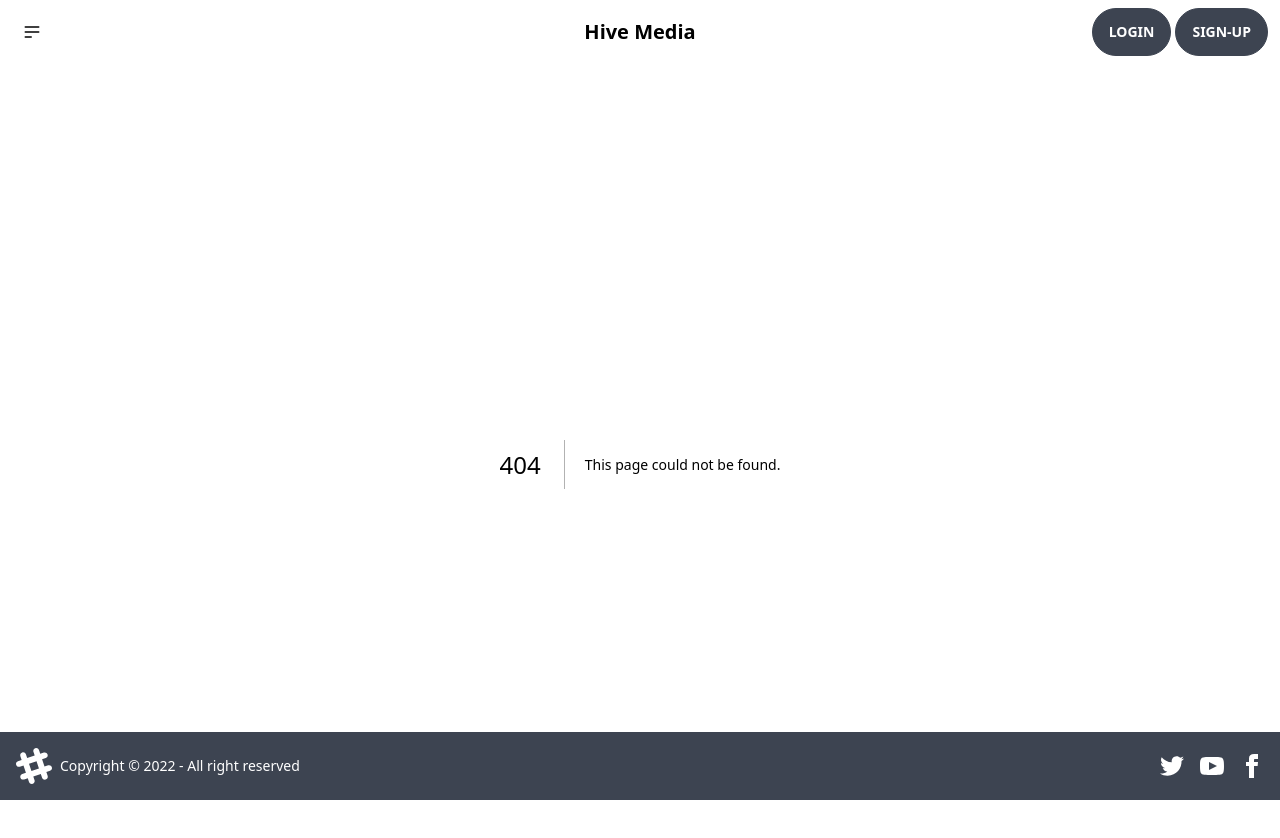
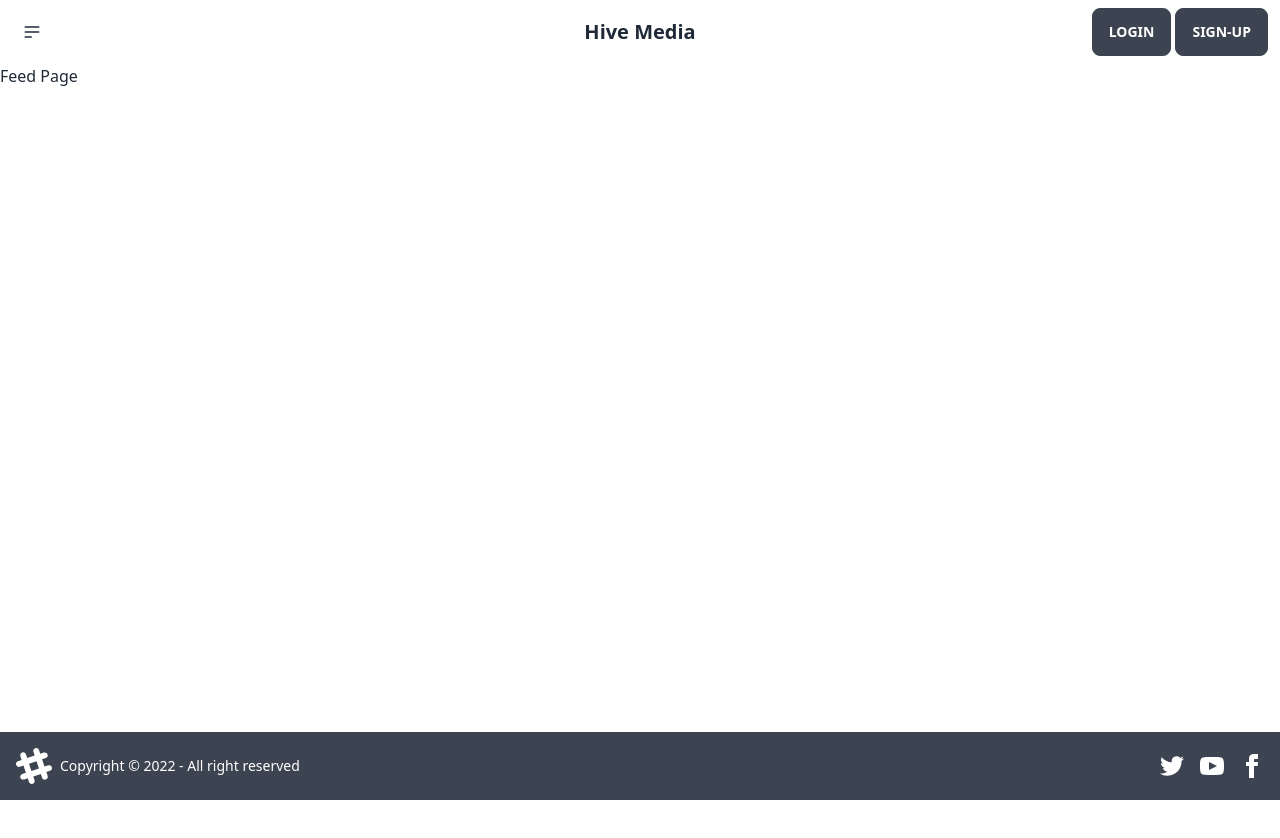
Before and after one commit to slushaholic/pba_media, a Next.js app: page /feed in a window 1280 px wide. Before the commit this address had no page. Shown: the top 838 px of the page. After the commit the page ends 800 px from the top, so only its background shows below. Built offline with nearby package versions, Linux system fonts and the light colour scheme.

Commit message:
Feed
Added feed and activated the routing

```diff
--- a/pages/_app.js
+++ b/pages/_app.js
@@ -11,21 +11,21 @@ function MyApp({ Component, pageProps }) {
         <svg xmlns="http://www.w3.org/2000/svg" className="h-5 w-5" fill="none" viewBox="0 0 24 24" stroke="currentColor"><path strokeLinecap="round" strokeLinejoin="round" strokeWidth="2" d="M4 6h16M4 12h16M4 18h7" /></svg>
       </label>
       <ul tabIndex={0} className="menu menu-compact dropdown-content mt-3 p-2 shadow bg-base-100 rounded-box w-52">
-        <li><a>Home</a></li>
-        <li><a>Feed</a></li>
-        <li><a>Messages</a></li>
-        <li><a>About</a></li>
+        <li><a href="/">Home</a></li>
+        <li><a href="/feed">Feed</a></li>
+        <li><a href="/directmessage">Messages</a></li>
+        <li><a href="/about">About</a></li>
       </ul>
     </div>
   </div>
   <div className="navbar-center">
-    <a className="btn btn-ghost normal-case text-xl">Hive Media</a>
+    <a className="btn btn-ghost normal-case text-xl" href="/">Hive Media</a>
   </div>
   <div className="navbar-end">
-   <button type="submit" value="Input" class="btn rounded-full">
+   <button type="submit" value="Input" class="btn">
       Login
    </button>
-   <button class="btn rounded-full mx-1" type="submit" value="Input">
+   <button class="btn mx-1" type="submit" value="Input">
       Sign-Up
    </button>
   </div>
--- /dev/null
+++ b/pages/feed.js
@@ -0,0 +1,7 @@
+export default function Feed() {
+    return (
+        <>
+            <h1>Feed Page</h1>
+        </>
+    )
+}
```
